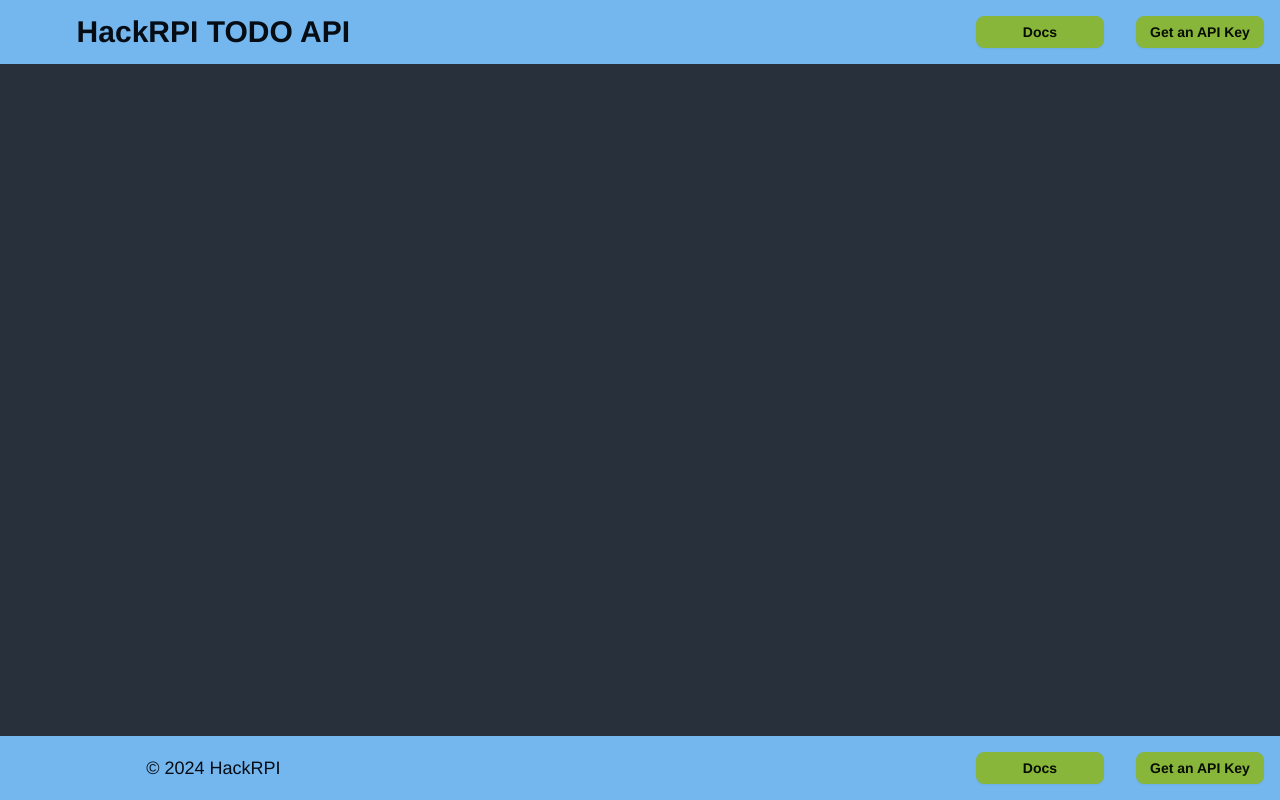
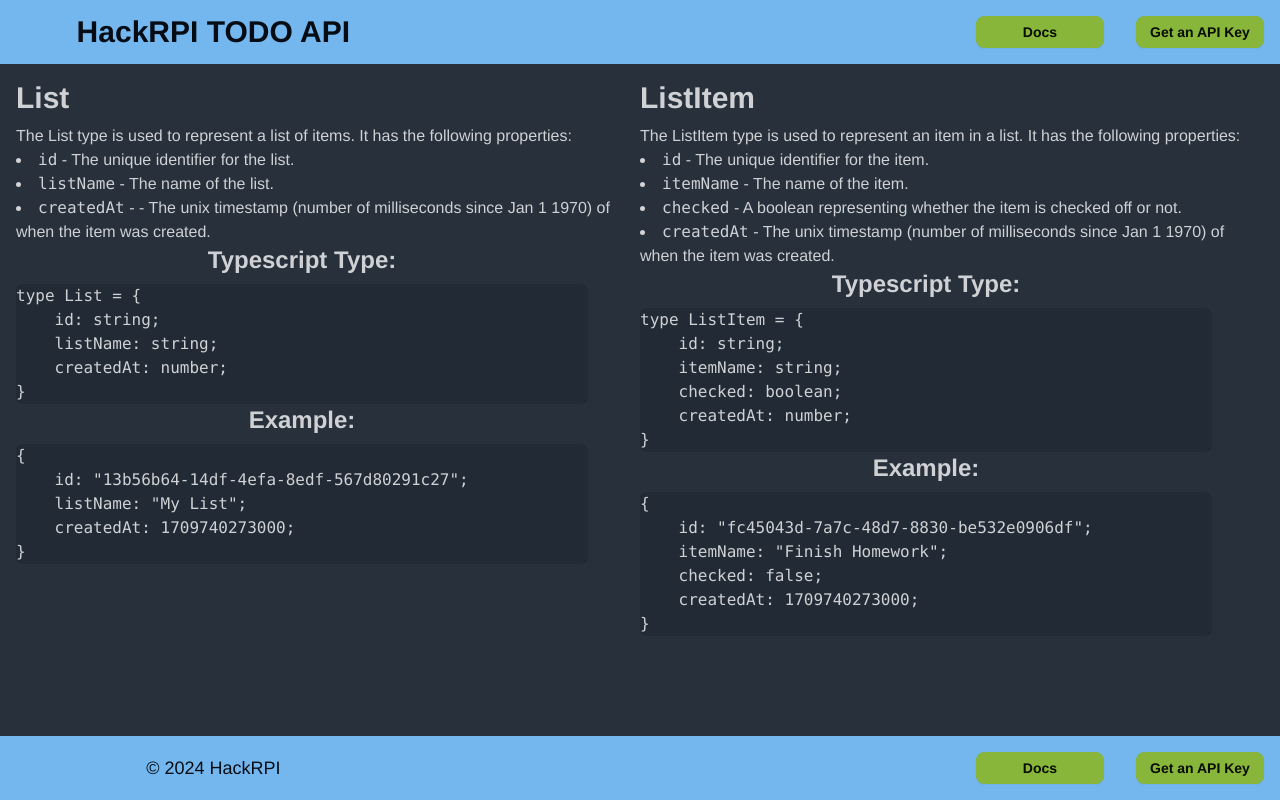
Before and after one commit to hack-rpi/Mini-Event-API, a Nuxt app: page /docs/types in a window 1280 px wide. Built offline with nearby package versions, Linux system fonts and the light colour scheme.

Commit message:
docs done

```diff
--- a/nuxt.config.ts
+++ b/nuxt.config.ts
@@ -8,4 +8,5 @@ export default defineNuxtConfig({
       autoprefixer: {},
     },
   },
+  components: false
 });
--- a/pages/docs/endpoints.vue
+++ b/pages/docs/endpoints.vue
@@ -1,8 +1,8 @@
 <template>
   <div
-    class="w-11/12 h-[calc(100vh-10rem)] flex items-start justify-start flex-col"
+    class="w-11/12 h-[calc(100vh-10rem)] flex items-start justify-start flex-col overflow-y-auto"
   >
-    <div class="w-full flex flex-col overflow-y-auto">
+    <div class="w-full flex flex-col">
       <!-- Status -->
       <div id="status" class="flex flex-col w-full items-start justify-center">
         <h1 class="text-3xl font-bold w-fit mb-2">status (GET)</h1>
--- a/pages/docs/index.vue
+++ b/pages/docs/index.vue
@@ -90,13 +90,6 @@
         </li>
         <li>
           <NuxtLink
-            href="/docs/endpoints/#DeleteListItem"
-            class="btn btn-sm btn-link btn-primary"
-            >DeleteListItem</NuxtLink
-          >
-        </li>
-        <li>
-          <NuxtLink
             href="/docs/endpoints/#SetChecked"
             class="btn btn-sm btn-link btn-primary"
             >SetChecked</NuxtLink
@@ -109,6 +102,13 @@
             >RenameItem</NuxtLink
           >
         </li>
+        <li>
+          <NuxtLink
+            href="/docs/endpoints/#DeleteListItem"
+            class="btn btn-sm btn-link btn-primary"
+            >DeleteListItem</NuxtLink
+          >
+        </li>
       </ul>
     </div>
   </div>
--- a/pages/docs/types.vue
+++ b/pages/docs/types.vue
@@ -1,3 +1,98 @@
 <template>
+  <div
+    class="w-full h-[calc(100vh-10rem)] flex items-start justify-center overflow-y-auto flex-wrap px-4"
+  >
+    <div id="List" class="w-full md:w-1/2 min-w-[320px] pb-2">
+      <h1 class="text-3xl font-bold w-fit mb-2">List</h1>
+      <p>
+        The List type is used to represent a list of items. It has the following
+        properties:
+      </p>
+      <ul class="list-disc list-inside">
+        <li><code>id</code> - The unique identifier for the list.</li>
+        <li><code>listName</code> - The name of the list.</li>
+        <li>
+          <code>createdAt</code> - - The unix timestamp (number of milliseconds
+          since Jan 1 1970) of when the item was created.
+        </li>
+      </ul>
+      <div class="flex flex-col items-center justify-center w-11/12">
+        <h2 class="text-2xl font-bold w-fit mb-2">Typescript Type:</h2>
+        <code
+          class="bg-base-200 w-full rounded-md whitespace-pre text-left overflow-x-auto"
+          >{{
+            `type List = {
+    id: string;
+    listName: string;
+    createdAt: number;
+}`
+          }}</code
+        >
+      </div>
+      <div class="flex flex-col items-center justify-center w-11/12">
+        <h2 class="text-2xl font-bold w-fit mb-2">Example:</h2>
+        <code
+          class="bg-base-200 w-full rounded-md whitespace-pre text-left overflow-x-auto"
+          >{{
+            `{
+    id: "${uuidv4()}";
+    listName: "My List";
+    createdAt: ${Date.now()};
+}`
+          }}</code
+        >
+      </div>
+    </div>
+    <div id="ListItem" class="w-full md:w-1/2 min-w-[320px]">
+      <h1 class="text-3xl font-bold w-fit mb-2">ListItem</h1>
+      <p>
+        The ListItem type is used to represent an item in a list. It has the
+        following properties:
+      </p>
+      <ul class="list-disc list-inside">
+        <li><code>id</code> - The unique identifier for the item.</li>
+        <li><code>itemName</code> - The name of the item.</li>
+        <li>
+          <code>checked</code> - A boolean representing whether the item is
+          checked off or not.
+        </li>
+        <li>
+          <code>createdAt</code> - The unix timestamp (number of milliseconds
+          since Jan 1 1970) of when the item was created.
+        </li>
+      </ul>
+      <div class="flex flex-col items-center justify-center w-11/12">
+        <h2 class="text-2xl font-bold w-fit mb-2">Typescript Type:</h2>
+        <code
+          class="bg-base-200 w-full rounded-md whitespace-pre text-left overflow-x-auto"
+          >{{
+            `type ListItem = {
+    id: string;
+    itemName: string;
+    checked: boolean;
+    createdAt: number;
+}`
+          }}</code
+        >
+      </div>
+      <div class="flex flex-col items-center justify-center w-11/12">
+        <h2 class="text-2xl font-bold w-fit mb-2">Example:</h2>
+        <code
+          class="bg-base-200 w-full rounded-md whitespace-pre text-left overflow-x-auto"
+          >{{
+            `{
+    id: "${uuidv4()}";
+    itemName: "Finish Homework";
+    checked: ${Math.random() > 0.5};
+    createdAt: ${Date.now()};
+}`
+          }}</code
+        >
+      </div>
+    </div>
+  </div>
+</template>
 
-</template>
+<script setup>
+import { v4 as uuidv4 } from "uuid";
+</script>
```
